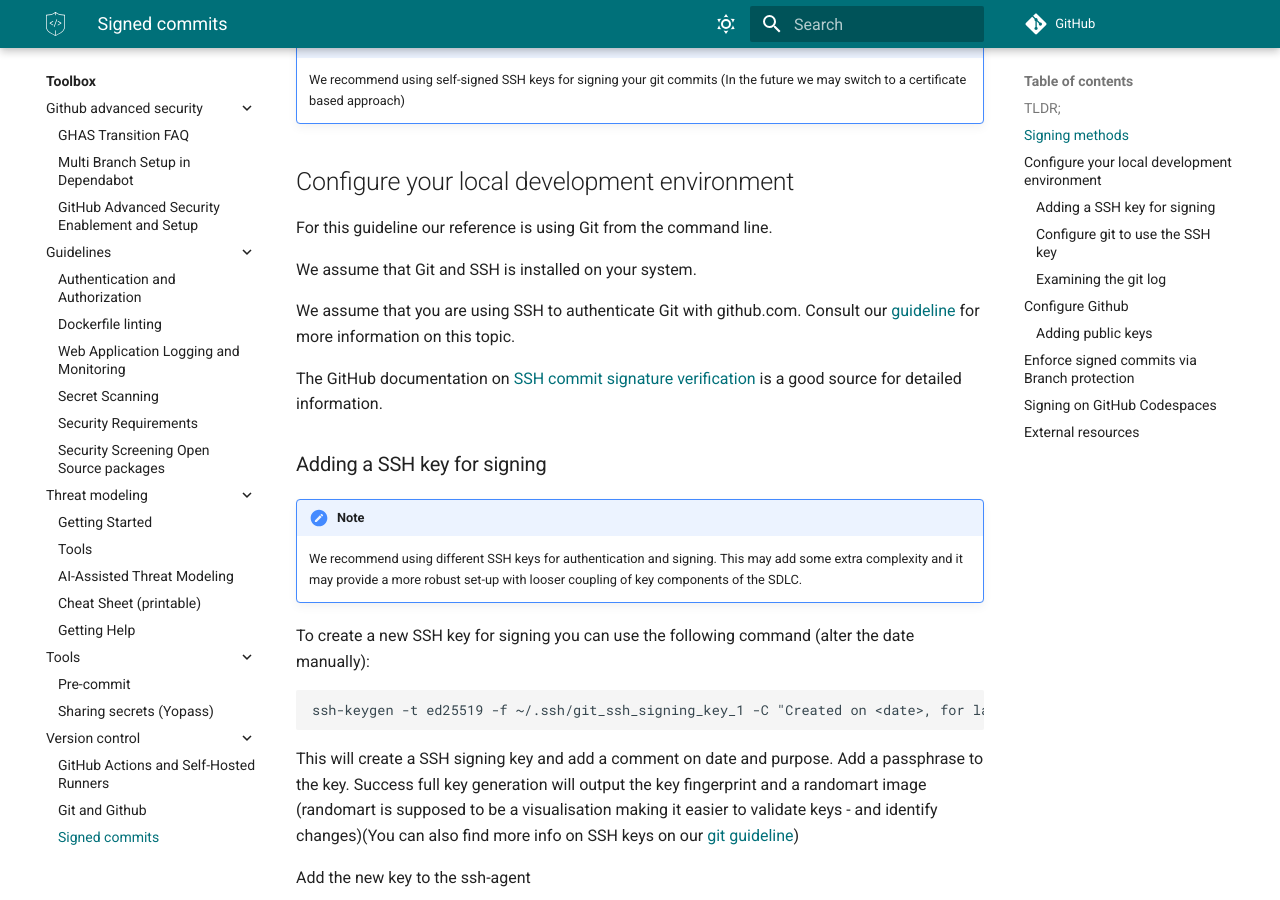
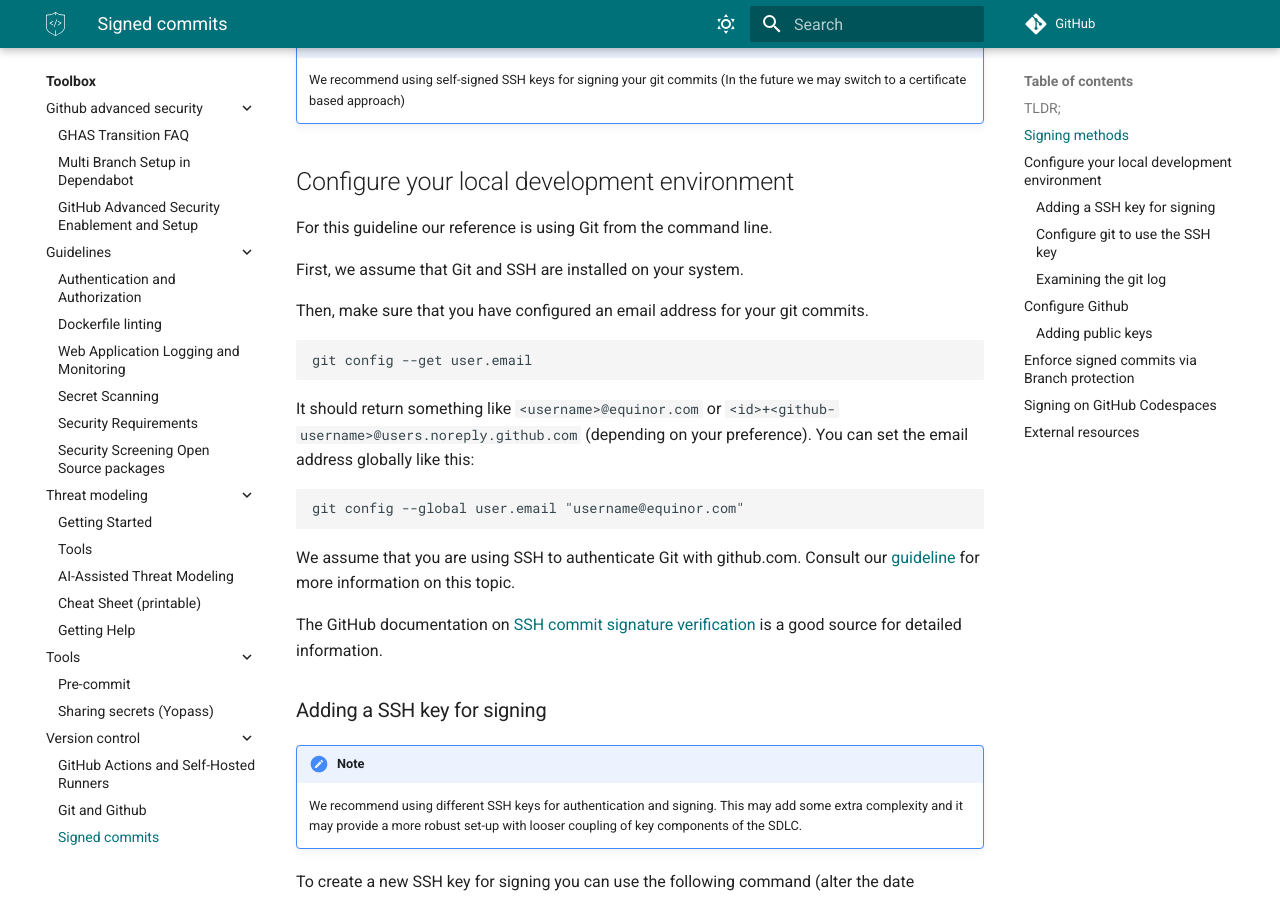
Before and after one commit to equinor/appsec, an MkDocs documentation site: the page built from docs/toolbox/version-control/git-signed-commits.md, in a window 1280 px wide and 900 px high, scrolled down 2223 px. Built offline with MkDocs 1.6.1 and Material for MkDocs 9.7.7, drawn with Linux system fonts in a browser that asks for light colours; some web fonts are replaced; comment, search, counter and statistics services are not loaded.

Commit message:
Enhance git signed commits documentation
Added instructions for configuring email for git commits and clarified SSH usage.

````diff
--- a/docs/toolbox/version-control/git-signed-commits.md
+++ b/docs/toolbox/version-control/git-signed-commits.md
@@ -44,7 +44,18 @@ The official [GitHub documentation](https://docs.github.com/en/authentication/ma
 
 For this guideline our reference is using Git from the command line.
 
-We assume that Git and SSH is installed on your system.
+First, we assume that Git and SSH are installed on your system.
+
+Then, make sure that you have configured an email address for your git commits.
+
+```shell
+git config --get user.email
+```
+It should return something like `<username>@equinor.com` or `<id>+<github-username>@users.noreply.github.com` (depending on your preference). You can set the email address globally like this:
+
+```shell
+git config --global user.email "username@equinor.com"
+```
 
 We assume that you are using SSH to authenticate Git with github.com. Consult our [guideline](git-github.md) for more information on this topic.
 
````
